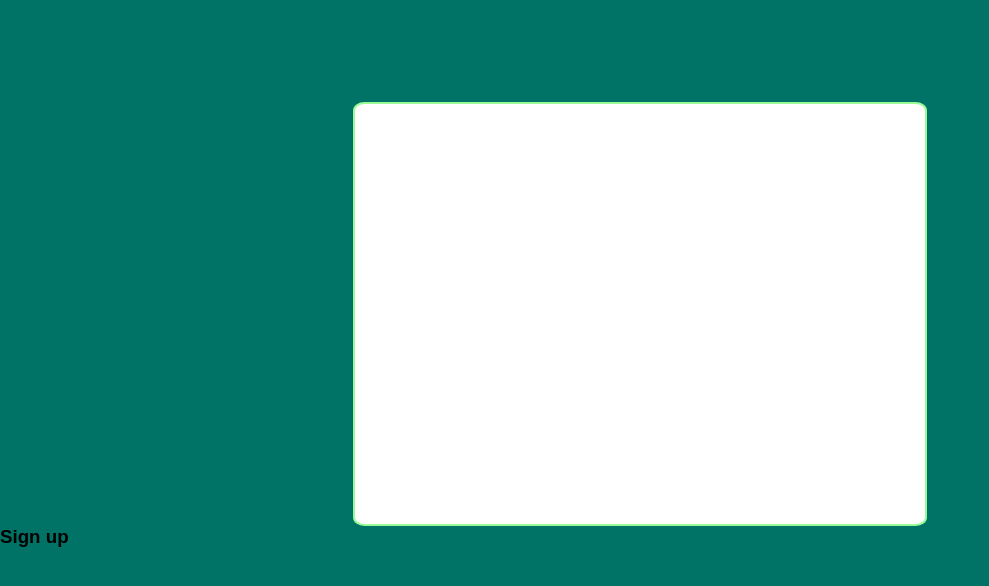
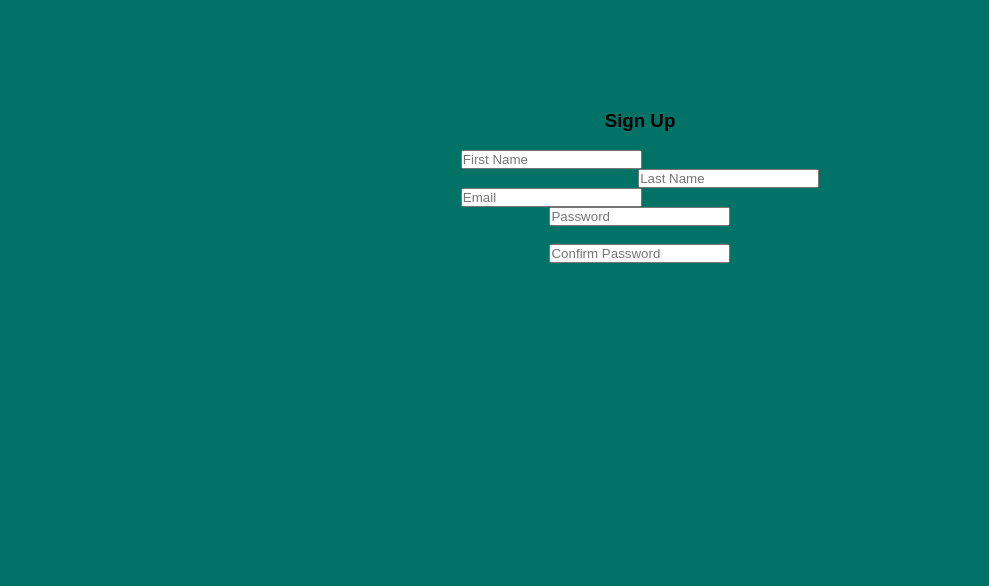
Before and after one commit to vipinblog/Flight_Booking, a React (Create React App) app: page /Register in a window 1280 px wide. Shown: the top 586 px of the page, without its empty margins (0-989 px from the left). Built offline with nearby package versions, Linux system fonts and the light colour scheme.

Commit message:
added register

```diff
--- a/src/component/Login.css
+++ b/src/component/Login.css
@@ -1,7 +1,7 @@
 body{
     background-color:rgb(0, 115, 102);
   }
-  .Container {
+  .Container5 {
 
     margin: auto;
     width: 23%;
--- a/src/component/Login.js
+++ b/src/component/Login.js
@@ -6,7 +6,7 @@ const Login =()=>{
     return(
 
         <form action='action-page'>
-         <div className='Container'>
+         <div className='Container5'>
          <h3 id='Header'>Log in</h3>
         <div className='Login-page'>
 
--- a/src/component/Register.css
+++ b/src/component/Register.css
@@ -0,0 +1,19 @@
+.container {
+    width: 28%;
+    height: 400px;
+    text-align: center;
+    border-radius: 2px solid green;
+    margin: auto;
+    padding: 10px;
+
+    margin-top: 100px;
+}
+.firstName{
+    float: left;
+}
+.LastName{
+    float: right;
+}
+.email{
+    float: left;
+}
--- a/src/component/Register.js
+++ b/src/component/Register.js
@@ -1,11 +1,38 @@
 import React from 'react';
+ import "./Register.css";
 import { Form } from 'react-router-dom';
 const Register =()=>{
     return(
-        <form action="action-page ">
-            <div class="Container"></div>
-          <h3>Sign up</h3>
-          <div></div>
+        <form action="action-page">
+            <div class="container">
+                <h3>Sign Up</h3>
+           <br/>
+          <div className='firstName'>
+            <label/>
+            <input type='text' placeholder='First Name'/>
+            <br/>
+          </div>
+          <div className='LastName'>
+          <label/>
+          <input type='text' placeholder='Last Name'/>
+          </div>
+          <br/>
+
+          <div className='email'>
+            <label/>
+            <input type='text' placeholder='Email'/>
+          </div>
+          <br/>
+          <div className='password'>
+            <label/>
+            <input type='Password' placeholder='Password'/>
+           </div>
+           <br/>
+           <div className='confiurmPasword'>
+            <label/>
+            <input type='Password' placeholder='Confirm Password'/>
+           </div>
+           </div>
         </form>
 
 
```
